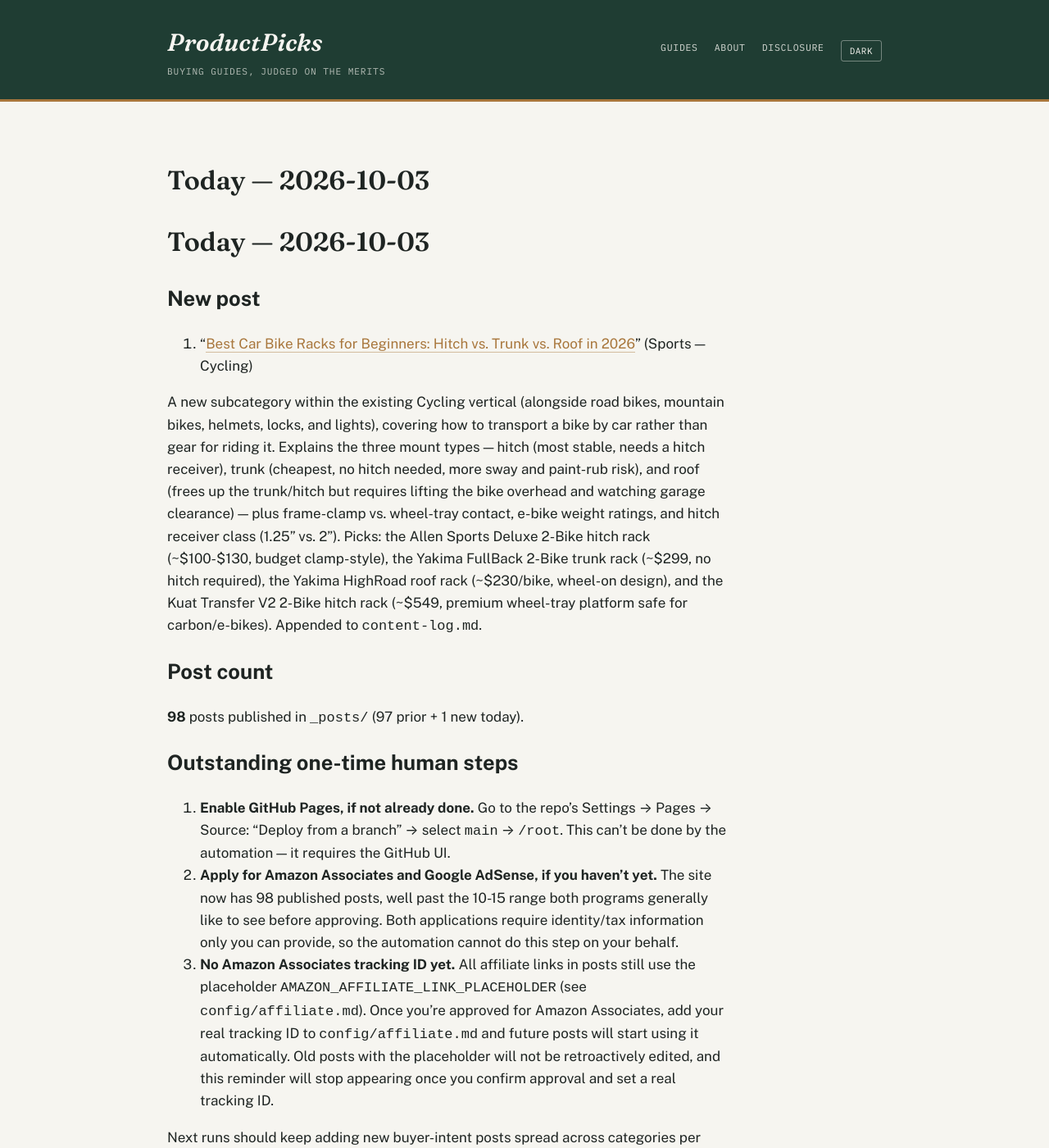
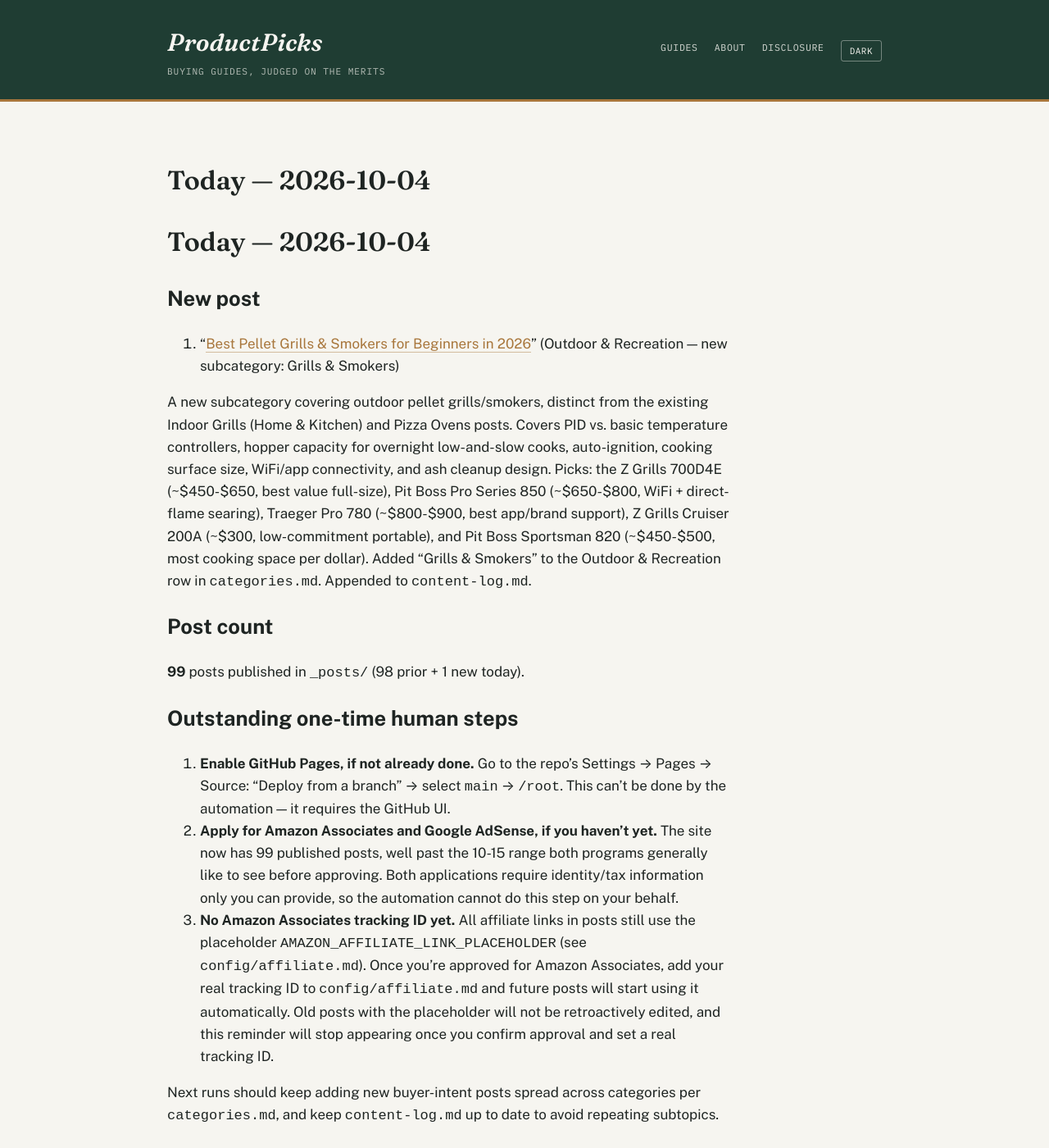
Before and after one commit to ajith198/ProductPicks, a Jekyll site: the page built from today.md, in a window 1280 px wide and 1400 px high. Shown: the whole window at 82% size. Built offline with Jekyll 4.4.1, drawn with Linux system fonts in a browser that asks for light colours; our own code applies the rules of GitHub Pages for plain Markdown files.

Commit message:
daily: 2026-10-04 new post + log update
Add "Best Pellet Grills & Smokers for Beginners in 2026" post, introducing
a new Grills & Smokers subcategory under Outdoor & Recreation. Update
content-log.md, categories.md, today.md, and TODAY.md accordingly.

Co-Authored-By: Claude Sonnet 5 <noreply@anthropic.com>
Claude-Session: https://claude.ai/code/session_019wurjacKbLHBYgb6f9znHP

```diff
--- a/today.md
+++ b/today.md
@@ -1,19 +1,19 @@
-# Today — 2026-10-03
+# Today — 2026-10-04
 
 ## New post
 
-1. "[Best Car Bike Racks for Beginners: Hitch vs. Trunk vs. Roof in 2026](/cycling/buying-guides/best-car-bike-racks-hitch-vs-trunk-vs-roof/)" (Sports — Cycling)
+1. "[Best Pellet Grills & Smokers for Beginners in 2026](/grills-smokers/buying-guides/best-pellet-grills-for-beginners/)" (Outdoor & Recreation — new subcategory: Grills & Smokers)
 
-A new subcategory within the existing Cycling vertical (alongside road bikes, mountain bikes, helmets, locks, and lights), covering how to transport a bike by car rather than gear for riding it. Explains the three mount types — hitch (most stable, needs a hitch receiver), trunk (cheapest, no hitch needed, more sway and paint-rub risk), and roof (frees up the trunk/hitch but requires lifting the bike overhead and watching garage clearance) — plus frame-clamp vs. wheel-tray contact, e-bike weight ratings, and hitch receiver class (1.25" vs. 2"). Picks: the Allen Sports Deluxe 2-Bike hitch rack (~$100-$130, budget clamp-style), the Yakima FullBack 2-Bike trunk rack (~$299, no hitch required), the Yakima HighRoad roof rack (~$230/bike, wheel-on design), and the Kuat Transfer V2 2-Bike hitch rack (~$549, premium wheel-tray platform safe for carbon/e-bikes). Appended to `content-log.md`.
+A new subcategory covering outdoor pellet grills/smokers, distinct from the existing Indoor Grills (Home & Kitchen) and Pizza Ovens posts. Covers PID vs. basic temperature controllers, hopper capacity for overnight low-and-slow cooks, auto-ignition, cooking surface size, WiFi/app connectivity, and ash cleanup design. Picks: the Z Grills 700D4E (~$450-$650, best value full-size), Pit Boss Pro Series 850 (~$650-$800, WiFi + direct-flame searing), Traeger Pro 780 (~$800-$900, best app/brand support), Z Grills Cruiser 200A (~$300, low-commitment portable), and Pit Boss Sportsman 820 (~$450-$500, most cooking space per dollar). Added "Grills & Smokers" to the Outdoor & Recreation row in `categories.md`. Appended to `content-log.md`.
 
 ## Post count
 
-**98** posts published in `_posts/` (97 prior + 1 new today).
+**99** posts published in `_posts/` (98 prior + 1 new today).
 
 ## Outstanding one-time human steps
 
 1. **Enable GitHub Pages, if not already done.** Go to the repo's Settings → Pages → Source: "Deploy from a branch" → select `main` → `/root`. This can't be done by the automation — it requires the GitHub UI.
-2. **Apply for Amazon Associates and Google AdSense, if you haven't yet.** The site now has 98 published posts, well past the 10-15 range both programs generally like to see before approving. Both applications require identity/tax information only you can provide, so the automation cannot do this step on your behalf.
+2. **Apply for Amazon Associates and Google AdSense, if you haven't yet.** The site now has 99 published posts, well past the 10-15 range both programs generally like to see before approving. Both applications require identity/tax information only you can provide, so the automation cannot do this step on your behalf.
 3. **No Amazon Associates tracking ID yet.** All affiliate links in posts still use the placeholder `AMAZON_AFFILIATE_LINK_PLACEHOLDER` (see `config/affiliate.md`). Once you're approved for Amazon Associates, add your real tracking ID to `config/affiliate.md` and future posts will start using it automatically. Old posts with the placeholder will not be retroactively edited, and this reminder will stop appearing once you confirm approval and set a real tracking ID.
 
 Next runs should keep adding new buyer-intent posts spread across categories per `categories.md`, and keep `content-log.md` up to date to avoid repeating subtopics.
```
Also changed, not shown: TODAY.md (+1 -1 lines), _posts/2026-10-04-best-pellet-grills-for-beginners.md (added, +58 -0 lines), categories.md (+2 -2 lines), content-log.md (+1 -0 lines).
